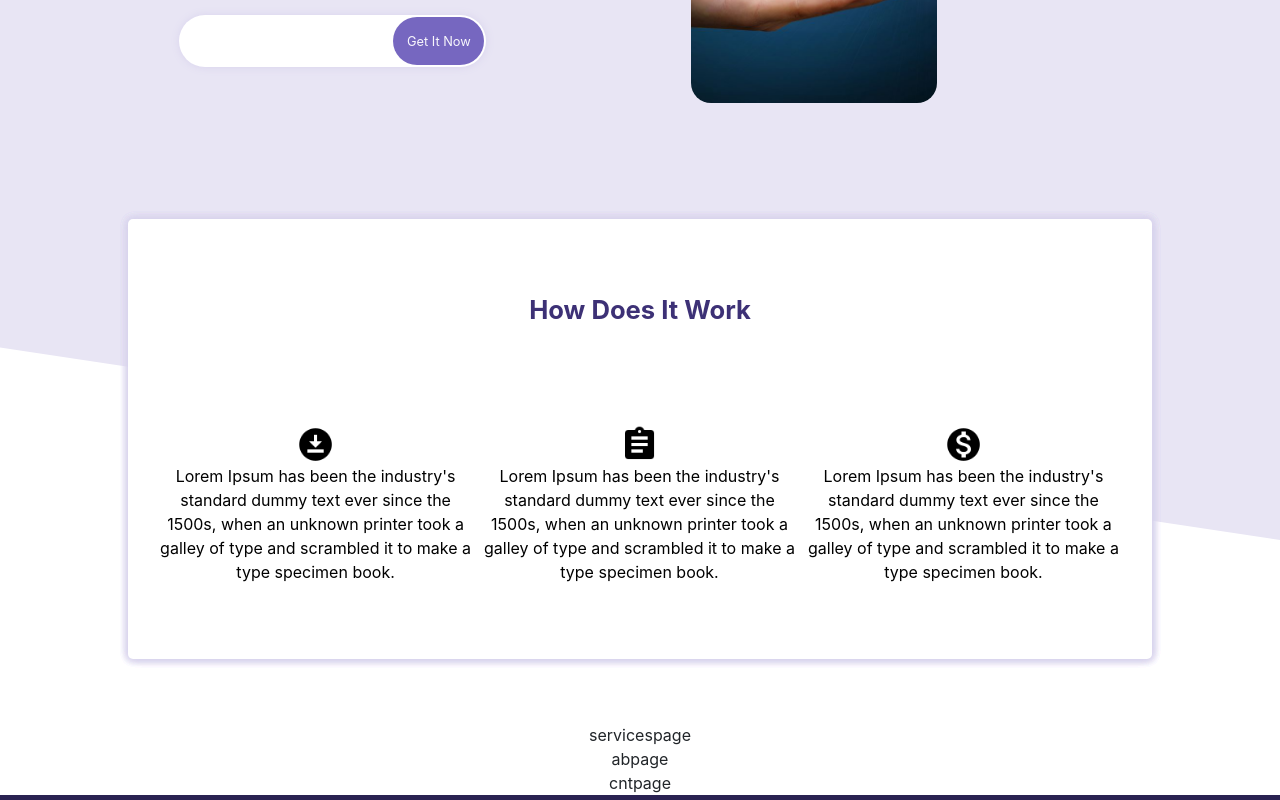
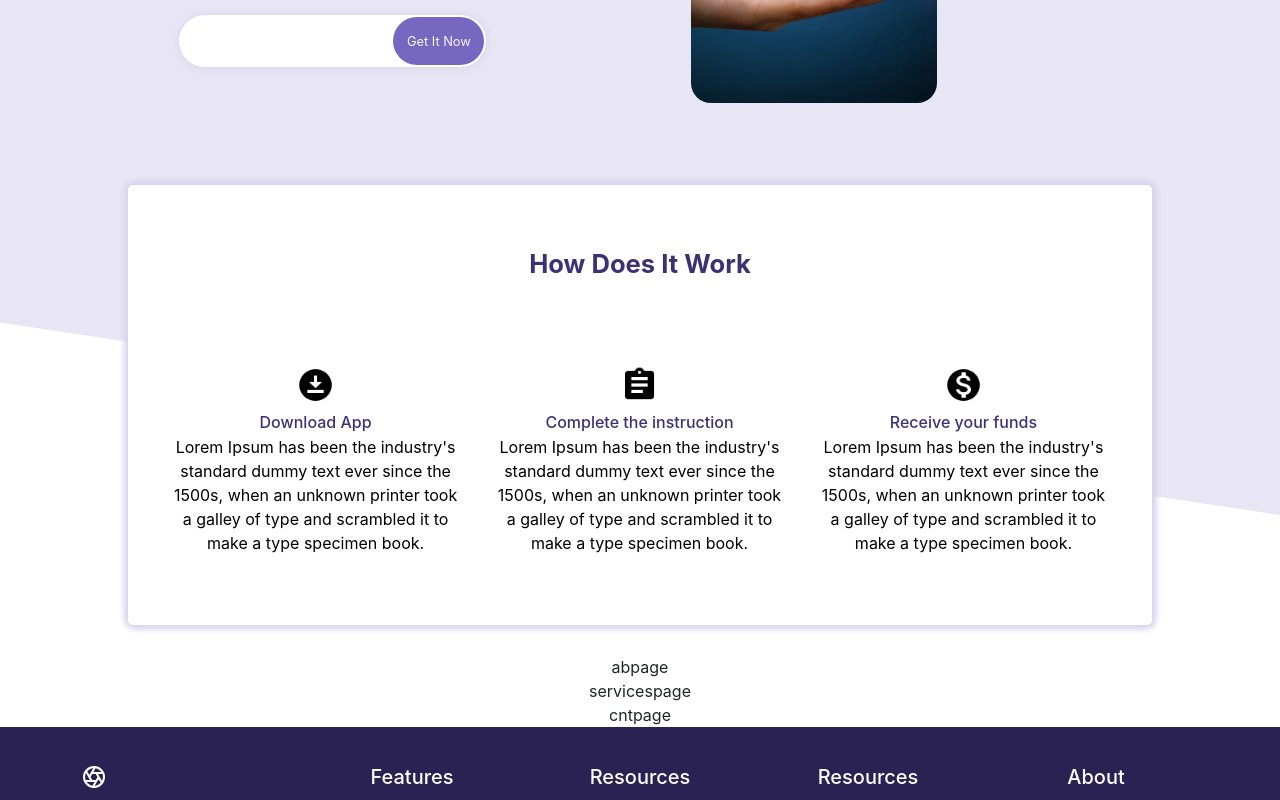
Before and after one commit to mshsun20/sunpayrepo, a React (Create React App) app: page / in a window 1280 px wide. Shown: the part 440-1240 px from the top of the page. Built offline with nearby package versions, Linux system fonts and the light colour scheme.

Commit message:
updated 10aug2021-6.23am

```diff
--- a/src/Router.js
+++ b/src/Router.js
@@ -3,8 +3,8 @@ import { Switch, Route, Redirect } from 'react-router-dom'
 import Navbar from './components/Navbar'
 import Footer from './components/Footer'
 import Home from './components/Home'
+import About from './components/About'
 import Services from './components/Services'
-import About from './components/About'
 import Contact from './components/Contact'
 import Registration from './components/Registration'
 import Login from './components/Login'
@@ -16,8 +16,8 @@ const Router = () => {
         <div className="apbdy">
             <Switch>
                 <Route exact path="/" component={Home} />
+                <Route path="/about" component={About} />
                 <Route path="/services" component={Services} />
-                <Route path="/about" component={About} />
                 <Route path="/contact" component={Contact} />
                 <Route path="/registration" component={Registration} />
                 <Route path="/login" component={Login} />
--- a/src/components/Home.js
+++ b/src/components/Home.js
@@ -12,8 +12,8 @@ const Home = () => {
             <Homeheader />
             <Homebody />
         </div>
+        <div><About /></div>
         <div><Services /></div>
-        <div><About /></div>
         <div><Contact /></div>
         </>
     )
--- a/src/components/Navbar.js
+++ b/src/components/Navbar.js
@@ -16,8 +16,8 @@ const Navbar = () => {
                 <div className="nvmnugrp">
                     <div className="navmnu">
                         <NavLink className="nvlnk" to='/'><span className="nvspn">Home</span></NavLink>
+                        <NavLink className="nvlnk" to='/about'><span className="nvspn">AboutUS</span></NavLink>
                         <NavLink className="nvlnk" to='/services'><span className="nvspn">Services</span></NavLink>
-                        <NavLink className="nvlnk" to='/about'><span className="nvspn">AboutUS</span></NavLink>
                         <NavLink className="nvlnk" to='/contact'><span className="nvspn">ContactUS</span></NavLink>
                         <NavLink className="nvlnk" to='/registration'><Button className="nvbtnrg">Sign Up</Button></NavLink>
                         <NavLink className="nvlnk" to='/login'><Button className="nvbtnlg">Log In</Button></NavLink>
--- a/src/components/homepartials/Hmbdydata.jsx
+++ b/src/components/homepartials/Hmbdydata.jsx
@@ -6,16 +6,19 @@ const hmbdydta = [
     {
         dtaid: 1,
         icon: download,
+        heading: "Download App",
         details: "Lorem Ipsum has been the industry's standard dummy text ever since the 1500s, when an unknown printer took a galley of type and scrambled it to make a type specimen book."
     },
     {
         dtaid: 2,
         icon: assignment,
+        heading: "Complete the instruction",
         details: "Lorem Ipsum has been the industry's standard dummy text ever since the 1500s, when an unknown printer took a galley of type and scrambled it to make a type specimen book."
     },
     {
         dtaid: 3,
         icon: monetization,
+        heading: "Receive your funds",
         details: "Lorem Ipsum has been the industry's standard dummy text ever since the 1500s, when an unknown printer took a galley of type and scrambled it to make a type specimen book."
     }
 ]
--- a/src/components/homepartials/Homebody.jsx
+++ b/src/components/homepartials/Homebody.jsx
@@ -12,12 +12,13 @@ const Homebody = () => {
                 </div>
                 <div className="hmbdydet">
                     {hmbdydta.map((cElm) => {
-                        const {_id, icon, details} = cElm
+                        const {dtaid, icon, heading, details} = cElm
                         return (
                             <>
-                            <div className="hmbdycrd" key={_id}>
+                            <div className="hmbdycrd" key={dtaid}>
                                 <div><img className="hmdtaicn" src={icon} alt="" /></div>
-                                <div className="hmdtadtls"><span>{details}</span></div>
+                                <div className="hmdtahdng">{heading}</div>
+                                <div className="hmdtadtls">{details}</div>
                             </div>
                             </>
                         )
--- a/src/styles/hmstyl.scss
+++ b/src/styles/hmstyl.scss
@@ -155,6 +155,8 @@
         width: 100%;
         height: auto;
         min-height: 500px;
+        @include cmmnflx;
+        z-index: -1;
 
         .hmbdybck {
             position: absolute;
@@ -163,21 +165,20 @@
             width: 100%;
             height: auto;
             min-height: 550px;
-            z-index: -1;
+            z-index: 1;
         }
 
         .hmbdycnt {
+            position: absolute;
             background-color: lighten($color: $shcl15, $amount: 55%);
             width: 80%;
             height: auto;
             min-height: 440px;
-            margin: 5% 10%;
             padding: 2%;
-            // padding: 2% 2% 10% 2%;
             @include cmmngrd;
-            flex-direction: column;
             border-radius: 5px;
             box-shadow: 0.25px 0.25px 8px 0px lighten($color: $shcl15, $amount: 40%), 0.25px 0.25px 8px 0px lighten($color: $shcl15, $amount: 40%), 0.25px 0.25px 8px 0px lighten($color: $shcl15, $amount: 40%), 0.25px 0.25px 8px 0px lighten($color: $shcl15, $amount: 40%);
+            z-index: 2;
             .hmbdyhd {
                 span {
                     color: darken($color: $shcl15, $amount: 15%);
@@ -189,21 +190,26 @@
             .hmbdydet {
                 // background-color: lighten($color: $shcl15, $amount: 35%);
                 display: grid;
-                gap: 0%;
                 .hmbdycrd {
-                    height: 80%;
-                    padding: 1%;
+                    height: auto;
+                    padding: 5%;
+                    @include cmmngrd;
+                    grid-template-rows: 20% 10% 60%;
+                    gap: 5%;
                     .hmdtaicn {
-                        color: lighten($color: $shcl15, $amount: 15%);
                         width: 3vw;
                         height: 3vw;
                     }
+                    .hmdtahdng {
+                        color: darken($color: $shcl15, $amount: 15%);
+                        font-size: 1.25vw;
+                        font-weight: 500;
+                        word-wrap: break-word;
+                    }
                     .hmdtadtls {
                         color: darken($color: $shcl15, $amount: 50%);
-                        span {
-                            font-size: 1.25vw;
-                            word-wrap: break-word;
-                        }
+                        font-size: 1.25vw;
+                        word-wrap: break-word;
                     }
                 }
             }
```
